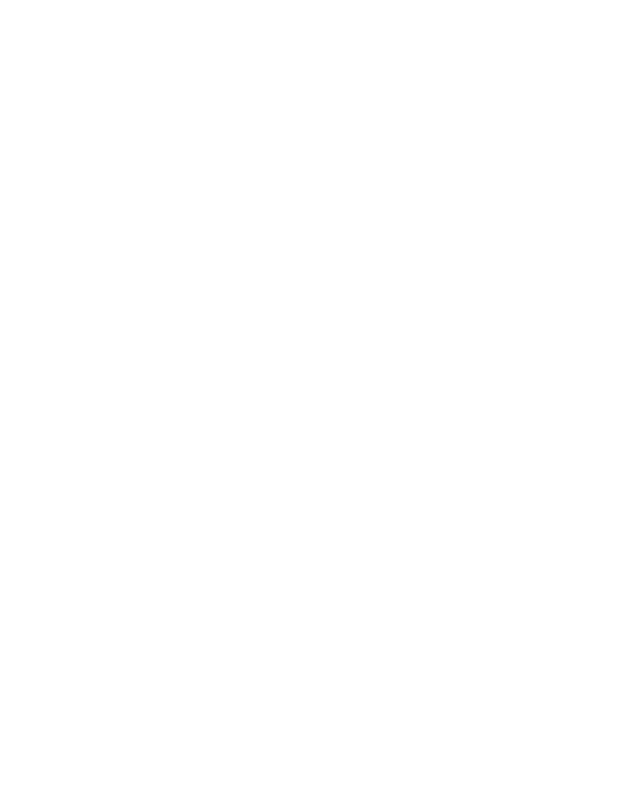
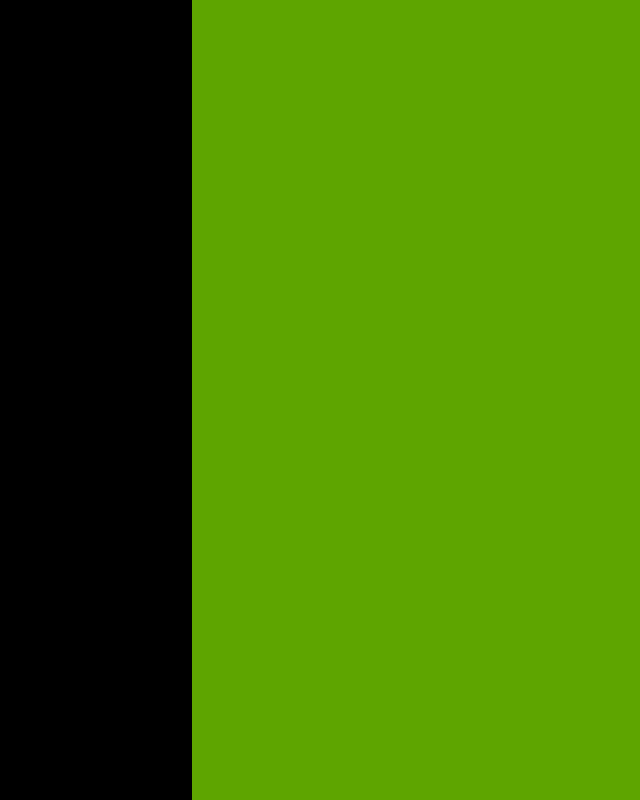
Before and after one commit to Shivakoppula/portfolio, a plain HTML site: page index.html in a window 1280 px wide. Shown: the whole page, without its empty margins (0-640 px from the left). Drawn offline with nearby package versions, Linux system fonts and the light colour scheme.

Commit message:
changes done

```diff
--- a/index.html
+++ b/index.html
@@ -3,9 +3,15 @@
 <head>
     <meta charset="UTF-8">
     <meta name="viewport" content="width=device-width, initial-scale=1.0">
-    <title>Document</title>
+    <title>Template</title>
+      <script src="https://cdn.jsdelivr.net/npm/@tailwindcss/browser@4"></script>
 </head>
-<body>
+<body class="bg-lime-600 h-full ">
+    <div  class="bg-black h-[100vh] w-[15vw]">
+            ~
+        </div>
 
+
+    <div></div>
 </body>
 </html>
```
Also changed, not shown: style.css (added).
